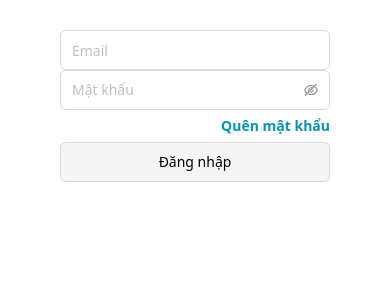
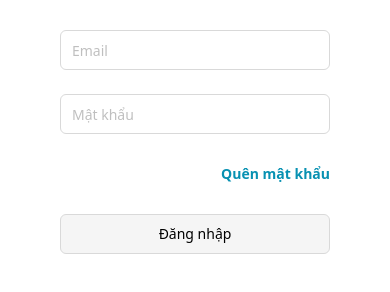
Before and after one commit to quangnvph26060/qtland_fontend, a Vue app: page /login in a window 390 px wide. Shown: the part 230-522 px from the top of the page. Built offline with nearby package versions, Linux system fonts and the light colour scheme; no server answers.

Commit message:
update css

```diff
--- a/src/layouts/login.vue
+++ b/src/layouts/login.vue
@@ -65,12 +65,19 @@
                                 },
                             ]"
                         >
-                            <a-input-password
+                            <a-input
+                                v-model:value="formState.password"
+                                type="password"
+                                placeholder="Mật khẩu"
+                                class="h-[40px]"
+                            >
+                            </a-input>
+                            <!-- <a-input-password
                                 v-model:value="formState.password"
                                 placeholder="Mật khẩu"
                                 class="h-[40px]"
                             >
-                            </a-input-password>
+                            </a-input-password> -->
                             <p
                                 class="m-0 text-[#ff4d4f] text-sm"
                                 v-if="authInfo"
@@ -237,22 +244,4 @@ const disabledLogin = computed(() => {
     }
 
 }
-@media (max-width: 768px) {
-    .ant-form-item-control-input-content {
-        width: 100%;
-        box-sizing: border-box;
-    }
-
-    .ant-input {
-        width: 100%;
-    }
-
-    .ant-form-item {
-        margin: 0;
-    }
-
-    .ant-form-item-control-input {
-        margin: 0;
-    }
-}
 </style>
```
